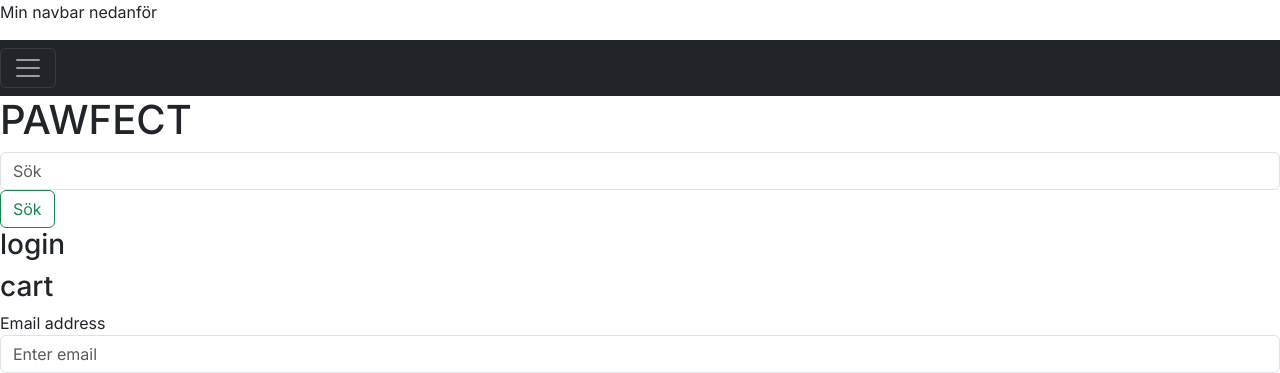
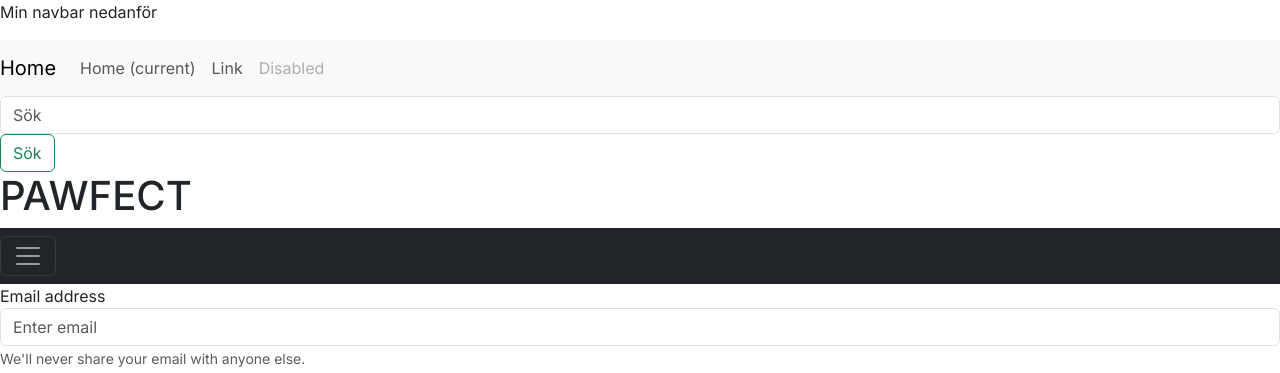
Before and after one commit to TOtterhall/pawfect, a Next.js app in the folder client/my-app/: page / in a window 1280 px wide. Shown: the top 373 px of the page. Built offline with nearby package versions, Linux system fonts and the light colour scheme; no server answers.

Commit message:
:hammer: added testLogo and navbar

```diff
--- /dev/null
+++ b/client/my-app/src/app/components/Header/Logo/Logo.jsx
@@ -0,0 +1,10 @@
+"useClient";
+import React from "react";
+
+export default function Logo() {
+  return (
+    <div>
+      <h1>PAWFECT</h1>
+    </div>
+  );
+}
--- a/client/my-app/src/app/components/Header/Navbar/Navbar.jsx
+++ b/client/my-app/src/app/components/Header/Navbar/Navbar.jsx
@@ -1,15 +1,50 @@
 import React from "react";
 import Menu from "../Menu/Menu";
 import SearchForm from "../SearchForm/SearchForm";
-
+import Logo from "../Logo/Logo";
 export default function Navbar() {
   return (
     <div>
+      <nav class="navbar navbar-expand-lg navbar-light bg-light">
+        <button
+          class="navbar-toggler"
+          type="button"
+          data-toggle="collapse"
+          data-target="#navbarTogglerDemo01"
+          aria-controls="navbarTogglerDemo01"
+          aria-expanded="false"
+          aria-label="Toggle navigation"
+        >
+          <span class="navbar-toggler-icon"></span>
+        </button>
+        <div class="collapse navbar-collapse" id="navbarTogglerDemo01">
+          <a class="navbar-brand" href="#">
+            Home
+          </a>
+          <ul class="navbar-nav mr-auto mt-2 mt-lg-0">
+            <li class="nav-item active">
+              <a class="nav-link" href="#">
+                Home <span class="sr-only">(current)</span>
+              </a>
+            </li>
+            <li class="nav-item">
+              <a class="nav-link" href="#">
+                Link
+              </a>
+            </li>
+            <li class="nav-item">
+              <a class="nav-link disabled" href="#">
+                Disabled
+              </a>
+            </li>
+          </ul>
+        </div>
+      </nav>
+      <SearchForm />
+      <div>
+        <Logo />
+      </div>
       <Menu />
-      <h1>PAWFECT</h1>
-      <SearchForm />
-      <h3>login</h3>
-      <h3>cart</h3>
     </div>
   );
 }
```
